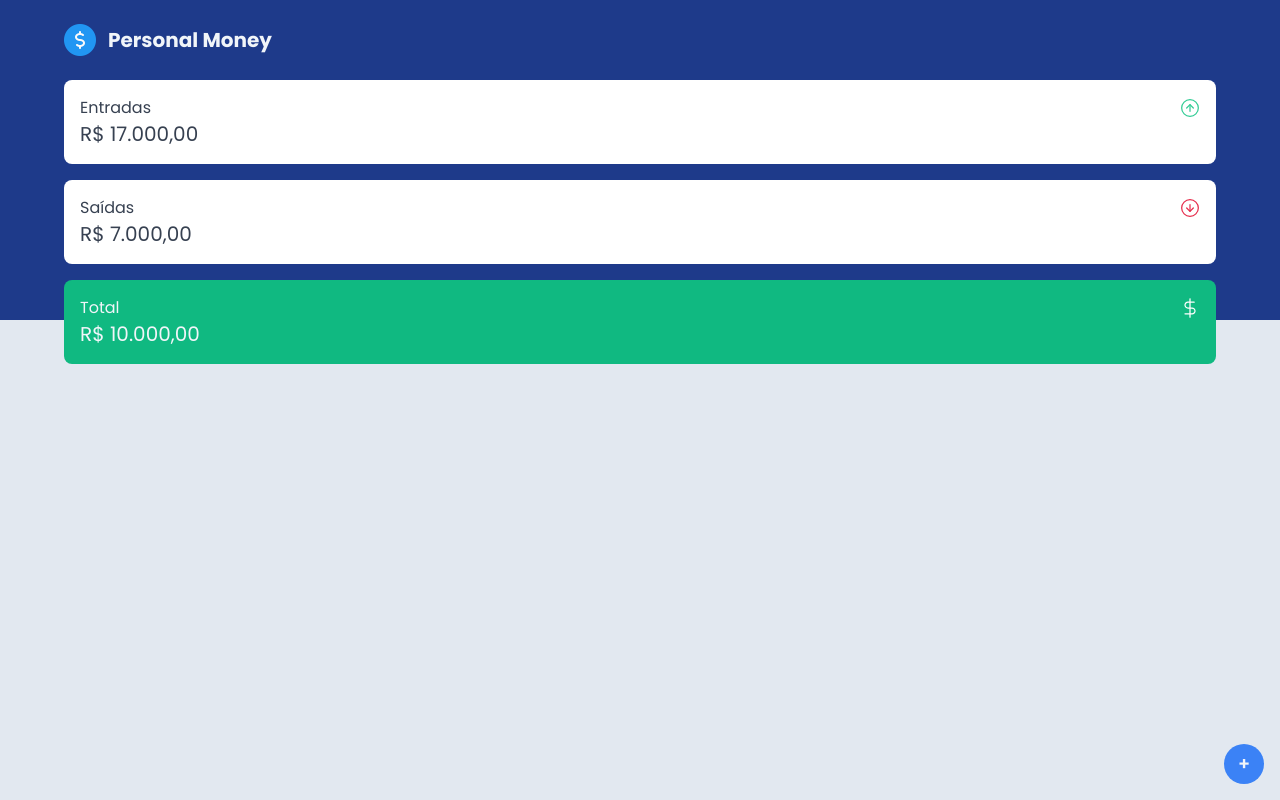
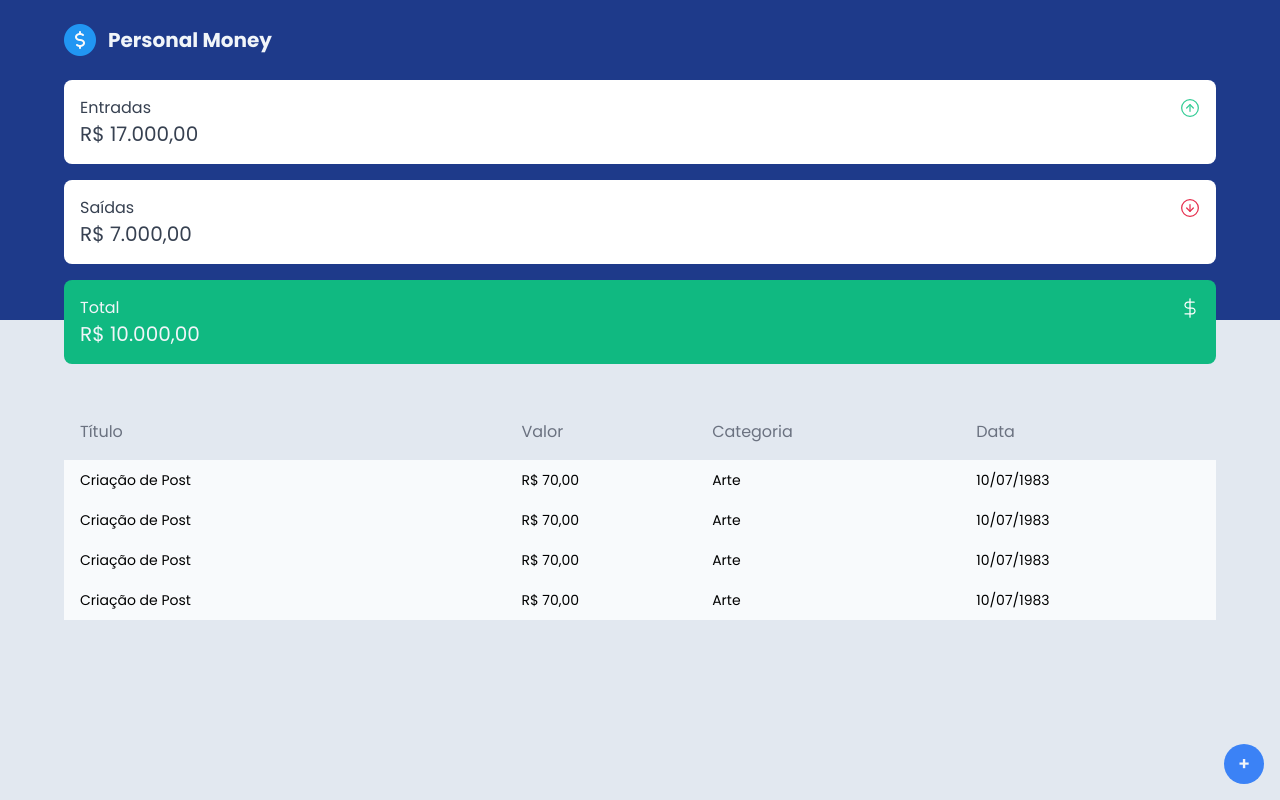
Before and after one commit to timabuntu/personal_money, a React (Create React App) app: page / in a window 1280 px wide. Built offline with nearby package versions, Linux system fonts and the light colour scheme.

Commit message:
testing style table

```diff
--- a/src/components/Dashboard/index.tsx
+++ b/src/components/Dashboard/index.tsx
@@ -1,9 +1,13 @@
 import Summary from "../Summary";
+import TransactionsTable from "../TransactionsTable";
 
 const Dashboard: React.FC = () => {
   return (
     <div>
       <Summary />
+      <div className="mt-10">
+        <TransactionsTable />
+      </div>
     </div>
   );
 };
--- /dev/null
+++ b/src/components/TransactionsTable/index.tsx
@@ -0,0 +1,45 @@
+const TransactionsTable: React.FC = () => {
+  return (
+    <div>
+      <table className="w-full table-auto">
+        <thead>
+          <tr className="py-4 text-gray-500">
+            <th className="px-4 py-4 font-normal text-left">Título</th>
+            <th className="py-4 font-normal text-left">Valor</th>
+            <th className="py-4 font-normal text-left">Categoria</th>
+            <th className="py-4 font-normal text-left">Data</th>
+          </tr>
+        </thead>
+
+        <tbody className="text-sm">
+          <tr className="h-10 bg-slate-50">
+            <td className="px-4">Criação de Post</td>
+            <td className="">R$ 70,00</td>
+            <td className="">Arte</td>
+            <td className="">10/07/1983</td>
+          </tr>
+          <tr className="h-10 bg-slate-50">
+            <td className="px-4">Criação de Post</td>
+            <td>R$ 70,00</td>
+            <td>Arte</td>
+            <td>10/07/1983</td>
+          </tr>
+          <tr className="h-10 bg-slate-50">
+            <td className="px-4">Criação de Post</td>
+            <td>R$ 70,00</td>
+            <td>Arte</td>
+            <td>10/07/1983</td>
+          </tr>
+          <tr className="h-10 bg-slate-50">
+            <td className="px-4">Criação de Post</td>
+            <td>R$ 70,00</td>
+            <td>Arte</td>
+            <td>10/07/1983</td>
+          </tr>
+        </tbody>
+      </table>
+    </div>
+  );
+};
+
+export default TransactionsTable;
```
